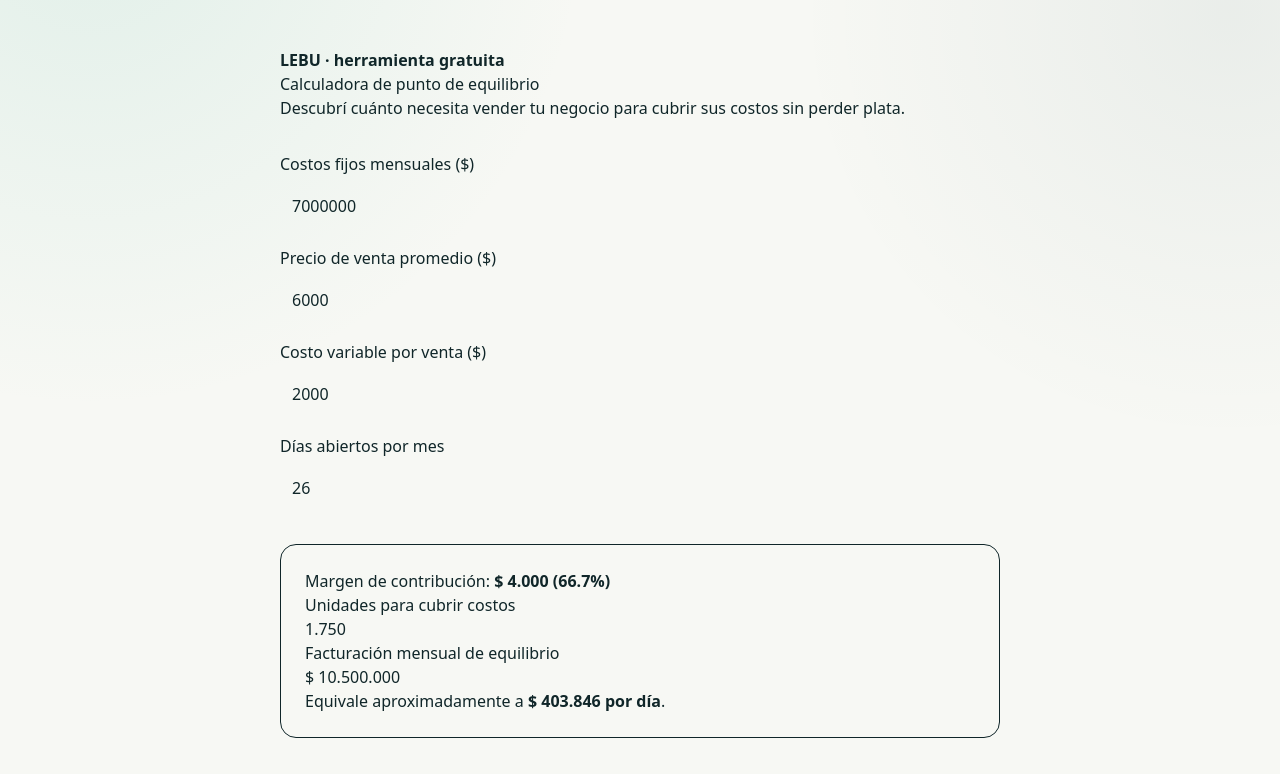
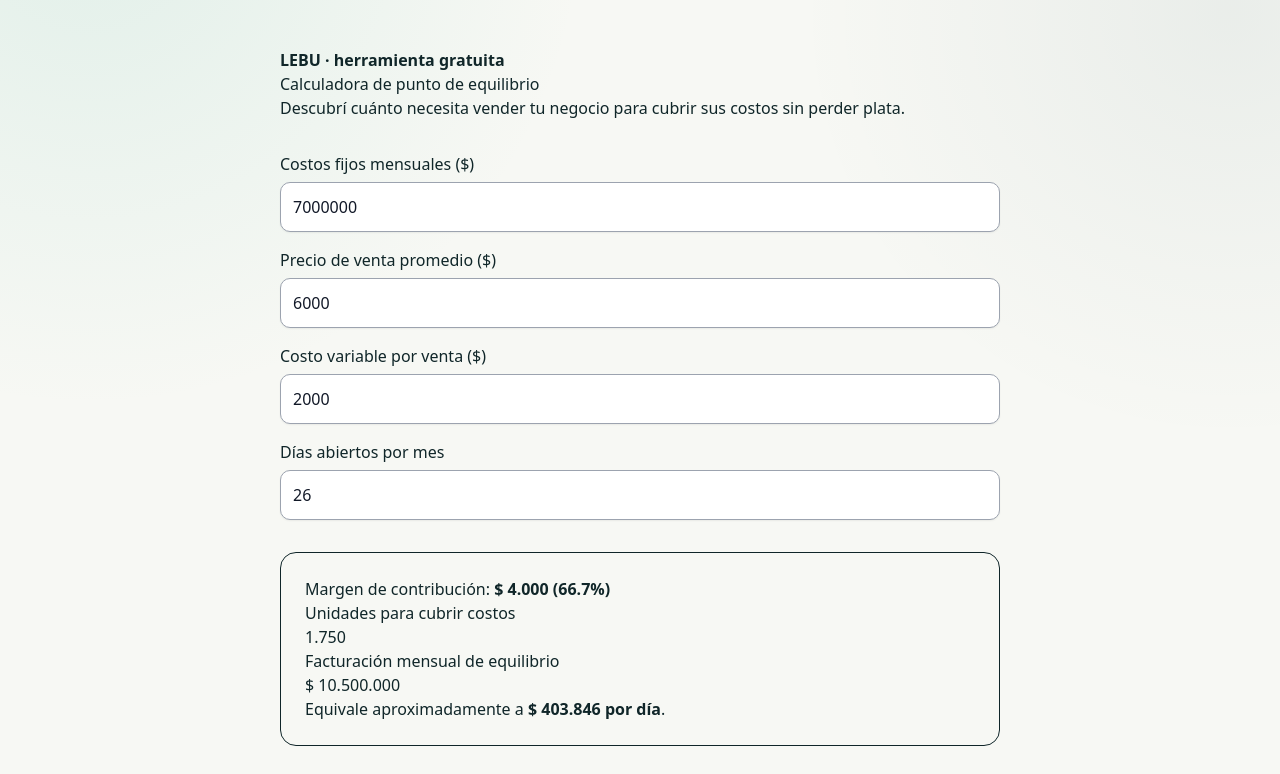
Before and after one commit to MatiLencina97/lebu-business-guidance, a Next.js app: page /calculadora-punto-de-equilibrio in a window 1280 px wide. Shown: the top 774 px of the page. Built offline with nearby package versions, Linux system fonts and the light colour scheme.

Commit message:
fix: improve calculator input contrast

```diff
--- a/src/app/calculadora-punto-de-equilibrio/page.tsx
+++ b/src/app/calculadora-punto-de-equilibrio/page.tsx
@@ -3,6 +3,7 @@
 import { useMemo, useState } from "react";
 
 const money = new Intl.NumberFormat("es-AR", { style: "currency", currency: "ARS", maximumFractionDigits: 0 });
+const inputStyle = {display:"block",width:"100%",padding:12,marginTop:6,border:"1px solid #9ca3af",borderRadius:10,background:"#ffffff",color:"#111827",boxShadow:"0 1px 2px rgba(0,0,0,.06)"};
 
 export default function PuntoEquilibrioPage() {
   const [fijos, setFijos] = useState(7000000);
@@ -22,10 +23,10 @@ export default function PuntoEquilibrioPage() {
     <h1>Calculadora de punto de equilibrio</h1>
     <p>Descubrí cuánto necesita vender tu negocio para cubrir sus costos sin perder plata.</p>
     <section style={{display:"grid",gap:16,marginTop:32}}>
-      <label>Costos fijos mensuales ($)<input aria-label="Costos fijos" type="number" min="0" value={fijos} onChange={e=>setFijos(Number(e.target.value))} style={{display:"block",width:"100%",padding:12,marginTop:6}} /></label>
-      <label>Precio de venta promedio ($)<input aria-label="Precio de venta" type="number" min="0" value={precio} onChange={e=>setPrecio(Number(e.target.value))} style={{display:"block",width:"100%",padding:12,marginTop:6}} /></label>
-      <label>Costo variable por venta ($)<input aria-label="Costo variable" type="number" min="0" value={variable} onChange={e=>setVariable(Number(e.target.value))} style={{display:"block",width:"100%",padding:12,marginTop:6}} /></label>
-      <label>Días abiertos por mes<input aria-label="Días abiertos" type="number" min="1" max="31" value={dias} onChange={e=>setDias(Number(e.target.value))} style={{display:"block",width:"100%",padding:12,marginTop:6}} /></label>
+      <label>Costos fijos mensuales ($)<input aria-label="Costos fijos" type="number" min="0" value={fijos} onChange={e=>setFijos(Number(e.target.value))} style={inputStyle} /></label>
+      <label>Precio de venta promedio ($)<input aria-label="Precio de venta" type="number" min="0" value={precio} onChange={e=>setPrecio(Number(e.target.value))} style={inputStyle} /></label>
+      <label>Costo variable por venta ($)<input aria-label="Costo variable" type="number" min="0" value={variable} onChange={e=>setVariable(Number(e.target.value))} style={inputStyle} /></label>
+      <label>Días abiertos por mes<input aria-label="Días abiertos" type="number" min="1" max="31" value={dias} onChange={e=>setDias(Number(e.target.value))} style={inputStyle} /></label>
     </section>
     <section style={{marginTop:32,padding:24,border:"1px solid currentColor",borderRadius:16}}>
       {r ? <><p>Margen de contribución: <strong>{money.format(r.contribucion)} ({r.margen.toFixed(1)}%)</strong></p><p>Unidades para cubrir costos</p><h2>{r.unidades.toLocaleString("es-AR")}</h2><p>Facturación mensual de equilibrio</p><h2>{money.format(r.ventas)}</h2><p>Equivale aproximadamente a <strong>{money.format(r.diario)} por día</strong>.</p></> : <p><strong>No existe punto de equilibrio con estos valores.</strong> El precio debe ser mayor que el costo variable.</p>}
```
